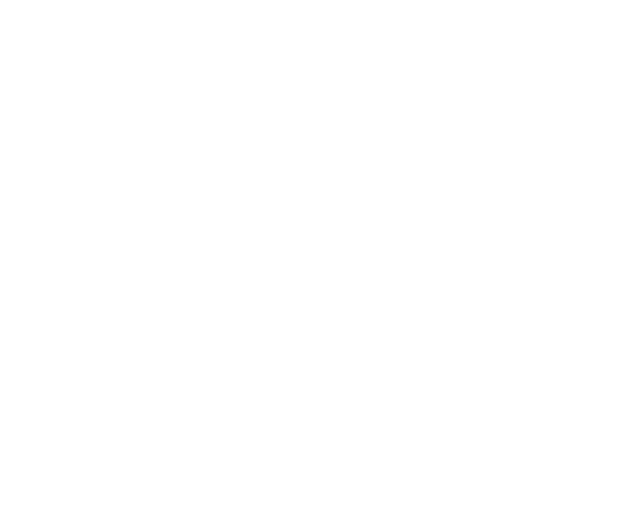
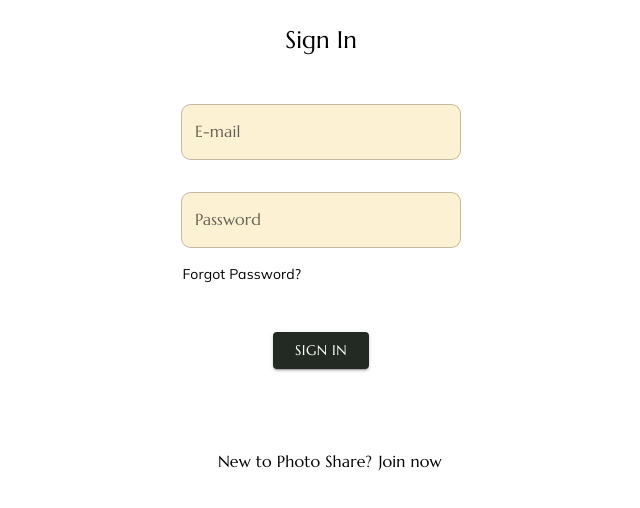
Before and after one commit to nathaliegustafsson/User-Based-Content, a React (Vite) app in the folder client/: page /signin in a window 1280 px wide. Shown: the top 508 px of the page, without its empty margins (319-959 px from the left). Built offline with nearby package versions, Linux system fonts and the light colour scheme.

Commit message:
layout for sign in form almost done

```diff
--- /dev/null
+++ b/client/src/SignInForm.tsx
@@ -0,0 +1,80 @@
+import { Button, Container, Typography } from "@mui/material";
+import Box from "@mui/material/Box";
+import TextField from "@mui/material/TextField";
+
+function SignInForm() {
+  return (
+    <Container
+      maxWidth="md"
+      sx={{
+        display: "flex",
+        alignItems: "center",
+        flexDirection: "column",
+        marginTop: "1rem",
+      }}
+    >
+      <Typography variant="h5" sx={{ marginBottom: "2rem" }}>
+        Sign In
+      </Typography>
+      <Box
+        component="form"
+        sx={{
+          display: "flex",
+          flexDirection: "column",
+          "& .MuiTextField-root": {
+            m: 2,
+            width: "35ch",
+            borderRadius: "0.6rem",
+          },
+        }}
+        noValidate
+        autoComplete="off"
+      >
+        <TextField
+          id="outlined-email-input"
+          label="E-mail"
+          sx={{
+            bgcolor: (theme) => theme.palette.secondary.main,
+            "& .MuiOutlinedInput-root": { borderRadius: "0.6rem" },
+          }}
+        />
+        <TextField
+          id="outlined-password-input"
+          label="Password"
+          type="password"
+          autoComplete="current-password"
+          sx={{
+            bgcolor: (theme) => theme.palette.secondary.main,
+            "& .MuiOutlinedInput-root": { borderRadius: "0.6rem" },
+          }}
+        />
+        <Box>
+          <Typography variant="body2" sx={{ marginLeft: "1.1rem" }}>
+            Forgot Password?
+          </Typography>
+        </Box>
+        <Box sx={{ display: "flex", justifyContent: "center", marginTop: "3rem" }}>
+          <Button variant="contained" sx={{ width: "6rem" }}>
+            Sign in
+          </Button>
+        </Box>
+        <Box
+          sx={{
+            display: "flex",
+            justifyContent: "center",
+            marginTop: "5rem"
+          }}
+        >
+          <Typography variant="body1" sx={{ marginLeft: "1.1rem" }}>
+            New to Photo Share?
+          </Typography>
+          <Typography variant="body1" sx={{ marginLeft: "0.4rem" }}>
+            Join now
+          </Typography>
+        </Box>
+      </Box>
+    </Container>
+  );
+}
+
+export default SignInForm;
--- a/client/src/index.css
+++ b/client/src/index.css
@@ -1,69 +1,4 @@
-:root {
-  font-family: Inter, system-ui, Avenir, Helvetica, Arial, sans-serif;
-  line-height: 1.5;
-  font-weight: 400;
-
-  color-scheme: light dark;
-  color: rgba(255, 255, 255, 0.87);
-  background-color: #242424;
-
-  font-synthesis: none;
-  text-rendering: optimizeLegibility;
-  -webkit-font-smoothing: antialiased;
-  -moz-osx-font-smoothing: grayscale;
-  -webkit-text-size-adjust: 100%;
+body {
+  display: flex;
+  justify-content: center;
 }
-
-a {
-  font-weight: 500;
-  color: #646cff;
-  text-decoration: inherit;
-}
-a:hover {
-  color: #535bf2;
-}
-
-body {
-  margin: 0;
-  display: flex;
-  place-items: center;
-  min-width: 320px;
-  min-height: 100vh;
-}
-
-h1 {
-  font-size: 3.2em;
-  line-height: 1.1;
-}
-
-button {
-  border-radius: 8px;
-  border: 1px solid transparent;
-  padding: 0.6em 1.2em;
-  font-size: 1em;
-  font-weight: 500;
-  font-family: inherit;
-  background-color: #1a1a1a;
-  cursor: pointer;
-  transition: border-color 0.25s;
-}
-button:hover {
-  border-color: #646cff;
-}
-button:focus,
-button:focus-visible {
-  outline: 4px auto -webkit-focus-ring-color;
-}
-
-@media (prefers-color-scheme: light) {
-  :root {
-    color: #213547;
-    background-color: #ffffff;
-  }
-  a:hover {
-    color: #747bff;
-  }
-  button {
-    background-color: #f9f9f9;
-  }
-}
--- a/client/src/pages/SignInPage.tsx
+++ b/client/src/pages/SignInPage.tsx
@@ -1,5 +1,13 @@
+import SignInForm from "../SignInForm";
+
 function SignInPage() {
-  return <div></div>;
+  return (
+    <div>
+      <main>
+        <SignInForm />
+      </main>
+    </div>
+  );
 }
 
 export default SignInPage;
```
